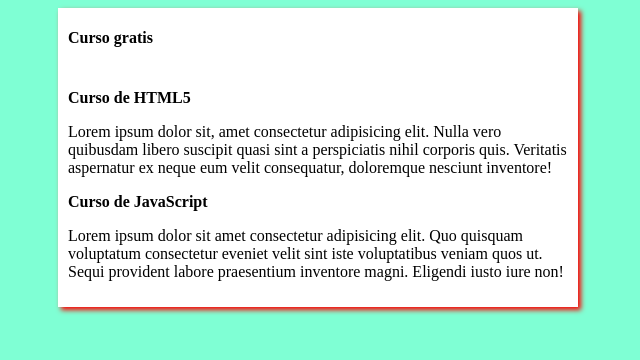
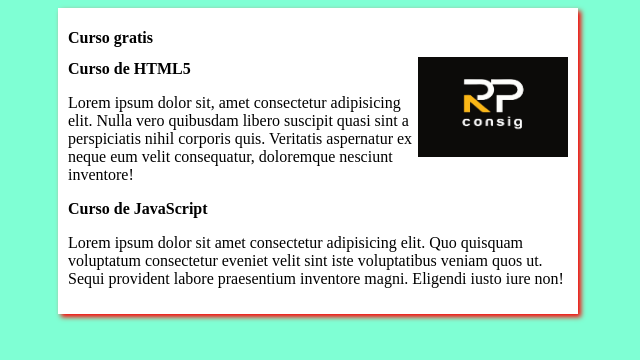
Before and after one commit to Raphael446/projeto-site, a plain HTML site: page index.html in a window 1280 px wide. Shown: the whole page, without its empty margins (322-962 px from the left). Drawn offline with Linux system fonts and the light colour scheme.

Commit message:
img no site

```diff
--- a/estilos/style.css
+++ b/estilos/style.css
@@ -8,6 +8,10 @@ body{
 
 }
 
+img.lado {
+    float: right;
+}
+
 main{
     background-color: white;
     width: 500px;
--- a/index.html
+++ b/index.html
@@ -10,11 +10,12 @@
     <main>
         <header>
             <h1>Curso gratis</h1>
-            <img src="" alt="">
+            <img class="lado" src="imagens/RP consig_page-0002.jpg" alt="Rp Logo" height="100" width="150">
         </header>
         <article>
             <h2>Curso de HTML5</h2>
             <p>Lorem ipsum dolor sit, amet consectetur adipisicing elit. Nulla vero quibusdam libero suscipit quasi sint a perspiciatis nihil corporis quis. Veritatis aspernatur ex neque eum velit consequatur, doloremque nesciunt inventore! </p>
+
         </article>
         <article>
             <h2>Curso de JavaScript</h2>
```
